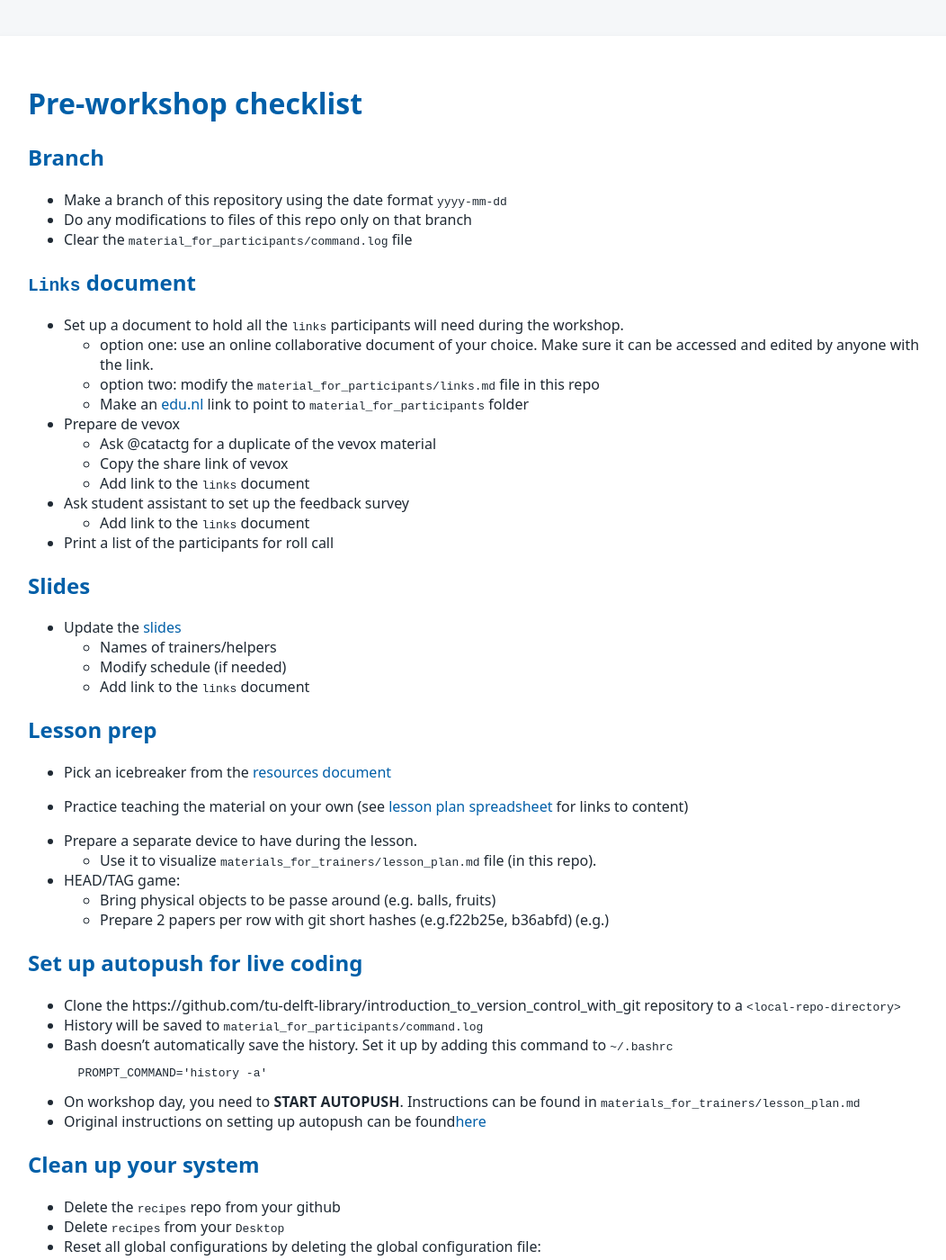
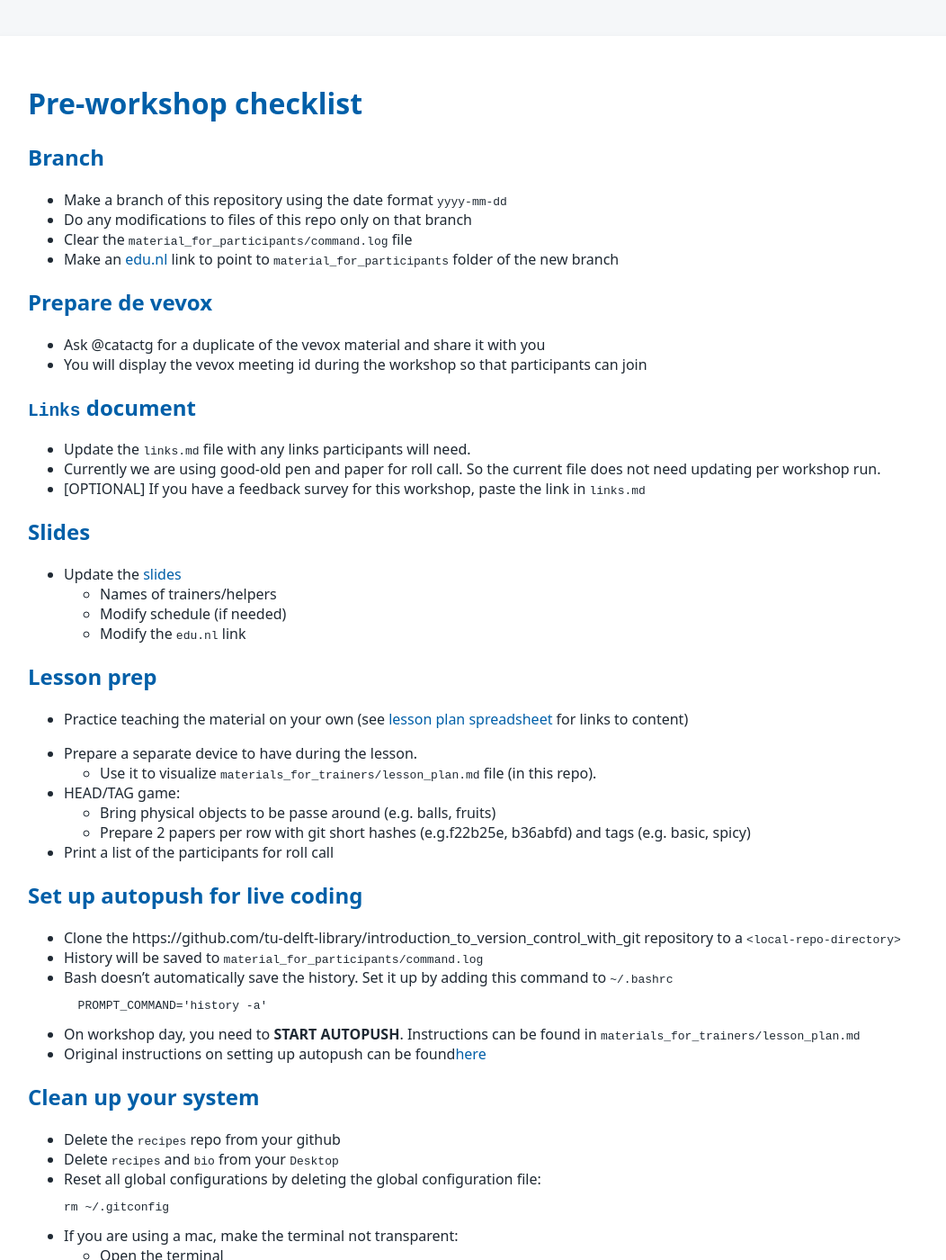
Before and after one commit to tu-delft-library/introduction_to_version_control_with_git, a Jekyll site: the page built from materials_for_trainers/pre_workshop_checklist.md, in a window 1280 px wide and 1400 px high. Shown: the whole window at 90% size, without its empty margins (109-1161 px from the left). Built offline with Jekyll 4.4.1, drawn with Linux system fonts in a browser that asks for light colours; our own code applies the rules of GitHub Pages for plain Markdown files.

Commit message:
More clear pre-workshop instructions

````diff
--- a/materials_for_trainers/pre_workshop_checklist.md
+++ b/materials_for_trainers/pre_workshop_checklist.md
@@ -4,31 +4,25 @@
 - Make a branch of this repository using the date format `yyyy-mm-dd`
 - Do any modifications to files of this repo only on that branch
 - Clear the `material_for_participants/command.log` file
+- Make an [edu.nl](https://edu.nl/) link to point to `material_for_participants` folder of the new branch
 
+## Prepare de vevox
+- Ask @catactg for a duplicate of the vevox material and share it with you
+- You will display the vevox meeting id during the workshop so that participants can join
 
 ## `Links` document
-- Set up a document to hold all the `links` participants will need during the workshop.
-    - option one: use an online collaborative document of your choice. Make sure it can be accessed and edited by anyone with the link.
-    - option two: modify the `material_for_participants/links.md` file in this repo
-    - Make an [edu.nl](https://edu.nl/) link to point to `material_for_participants` folder
-- Prepare de vevox
-    - Ask @catactg for a duplicate of the vevox material
-    - Copy the share link of vevox
-    - Add link to the `links` document
-- Ask student assistant to set up the feedback survey
-    - Add link to the `links` document
-- Print a list of the participants for roll call
+- Update the `links.md` file with any links participants will need.
+- Currently we are using good-old pen and paper for roll call. So the current file does not need updating per workshop run.
+- [OPTIONAL] If you have a feedback survey for this workshop, paste the link in `links.md`
 
 ## Slides
-
 - Update the [slides](https://tud365.sharepoint.com/:p:/r/sites/ResearchDataServices/Gedeelde%20documenten/Training/Research_Software_Training/lesson_plans/resources/Introduction%20to%20version%20control%20with%20Git.pptx?d=w582c916207804aac981699323fe83c38&csf=1&web=1&e=c4zb1b)
     - Names of trainers/helpers
     - Modify schedule (if needed)
-    - Add link to the `links` document
+    - Modify the `edu.nl` link
 
 ## Lesson prep
 
-- Pick an icebreaker from the [resources document](https://tud365.sharepoint.com/:w:/r/sites/ResearchDataServices/Gedeelde%20documenten/Training/Research_Software_Training/lesson_plans/resources/resources.docx?d=waea671d7fc6a46d5b5c068fc19f41940&csf=1&web=1&e=f2QYgy)
 - Practice teaching the material on your own (see [lesson plan spreadsheet](https://tud365.sharepoint.com/:x:/r/sites/ResearchDataServices/Gedeelde%20documenten/Training/Research_Software_Training/lesson_plans/lesson_plan.xlsx?d=we808cfe275964b25a61e1fa97fc31664&csf=1&web=1&e=tugbJr&nav=MTVfe0NGRTdFMkI5LUNEMzQtNDExRC1BQjhFLUUyMjcwMDJGMTdEMX0) for links to content)
 
 - Prepare a separate device to have during the lesson.
@@ -36,8 +30,9 @@
 
 - HEAD/TAG game:
     - Bring physical objects to be passe around (e.g. balls, fruits)
-    - Prepare 2 papers per row with git short hashes (e.g.f22b25e, b36abfd) (e.g.)
+    - Prepare 2 papers per row with git short hashes (e.g.f22b25e, b36abfd) and tags (e.g. basic, spicy)
 
+- Print a list of the participants for roll call
 
 ## Set up autopush for live coding
 
@@ -52,7 +47,7 @@
 
 ## Clean up your system
 - Delete the `recipes` repo from your github
-- Delete `recipes` from your `Desktop`
+- Delete `recipes` and `bio` from your `Desktop`
 - Reset all global configurations by deleting the global configuration file:
 ```bash
 rm ~/.gitconfig
````
